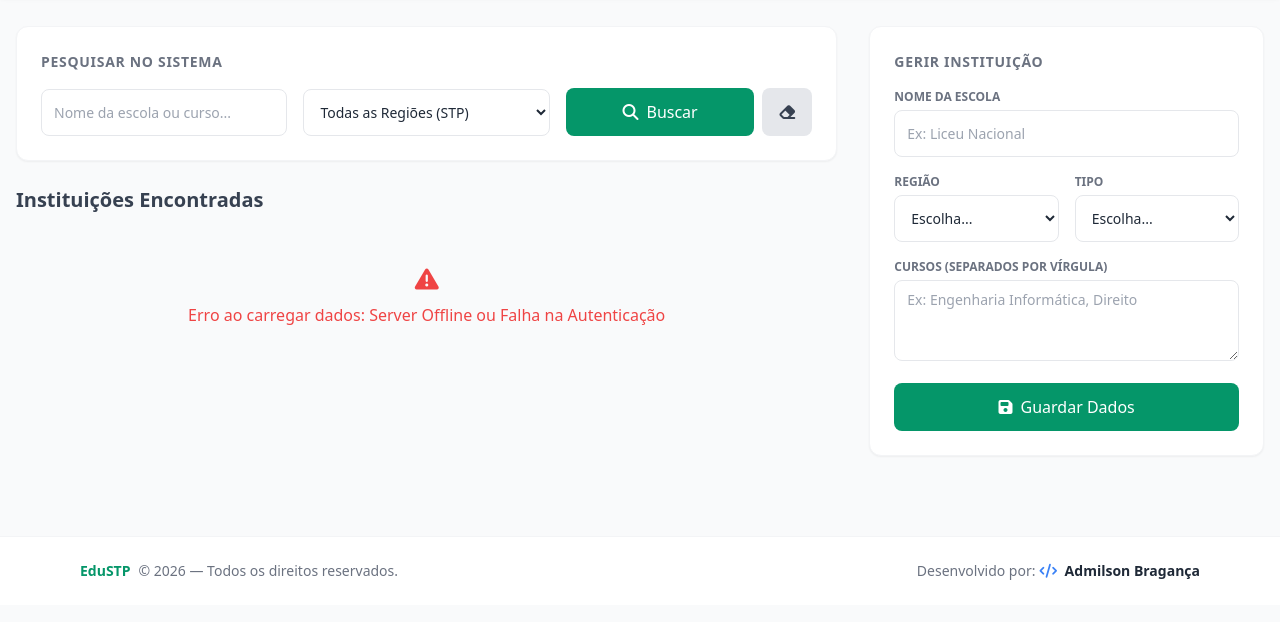
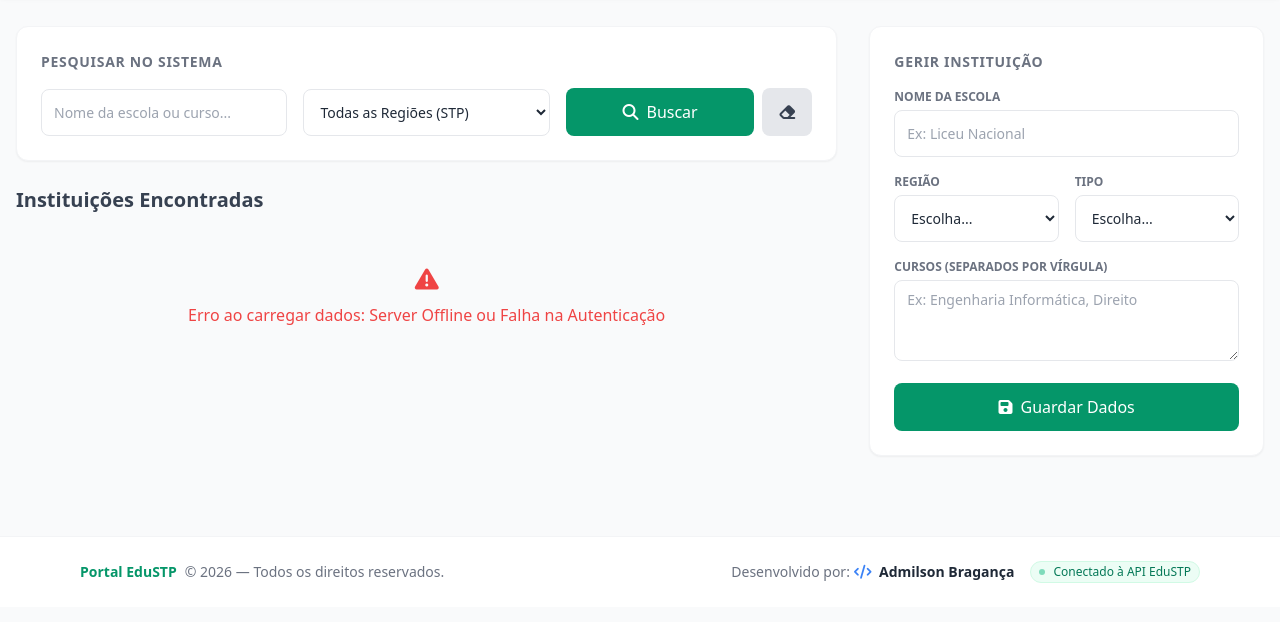
Before and after one commit to Admilson-Fonseca/educa-stp, a plain HTML site: page educa-web/index.html in a window 1280 px wide. Shown: the part 78-700 px from the top of the page. Drawn offline with nearby package versions, Linux system fonts and the light colour scheme; no server answers.

Commit message:
feat: adiciona rodape profissional com identificacao do ecossistema

```diff
--- a/educa-web/index.html
+++ b/educa-web/index.html
@@ -3,7 +3,7 @@
   <head>
     <meta charset="UTF-8" />
     <meta name="viewport" content="width=device-width, initial-scale=1.0" />
-    <title>EduSTP - Sistema Integrado de Consulta Educacional</title>
+    <title>Portal EduSTP | Consulta de Instituições</title>
 
     <script src="https://cdn.tailwindcss.com"></script>
 
@@ -173,16 +173,28 @@
         class="max-w-6xl mx-auto px-4 flex flex-col sm:flex-row items-center justify-between gap-4 text-sm text-gray-500"
       >
         <div class="flex items-center gap-2">
-          <span class="font-bold text-emerald-600">EduSTP</span>
+          <span class="font-bold text-emerald-600">Portal EduSTP</span>
           <span>&copy; 2026 — Todos os direitos reservados.</span>
         </div>
-        <div class="flex items-center gap-1">
-          <span>Desenvolvido por:</span>
-          <span
-            class="font-semibold text-gray-800 hover:text-blue-600 transition-colors"
+
+        <div class="flex flex-col sm:flex-row items-center gap-2 sm:gap-4">
+          <div class="flex items-center gap-1">
+            <span>Desenvolvido por:</span>
+            <span
+              class="font-semibold text-gray-800 hover:text-blue-600 transition-colors cursor-pointer"
+            >
+              <i class="fas fa-code mr-1 text-blue-500"></i> Admilson Bragança
+            </span>
+          </div>
+
+          <div
+            class="flex items-center gap-1 bg-emerald-50 text-emerald-700 px-2 py-0.5 rounded-full text-xs font-medium border border-emerald-100"
           >
-            <i class="fas fa-code mr-1 text-blue-500"></i> Admilson Bragança
-          </span>
+            <span
+              class="w-1.5 h-1.5 rounded-full bg-emerald-500 animate-pulse mr-1"
+            ></span>
+            Conectado à API EduSTP
+          </div>
         </div>
       </div>
     </footer>
```
